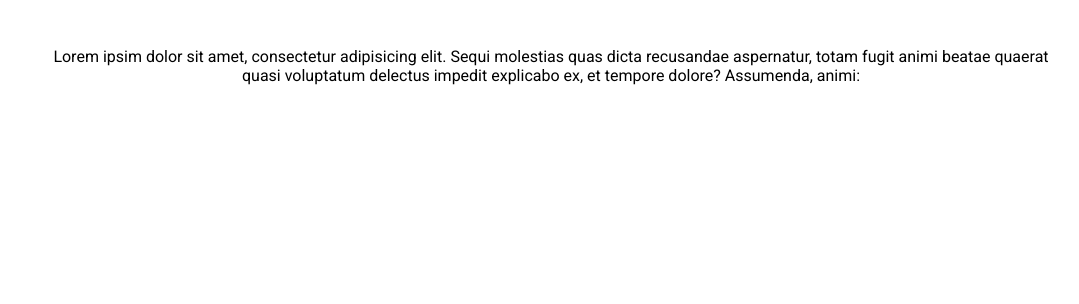
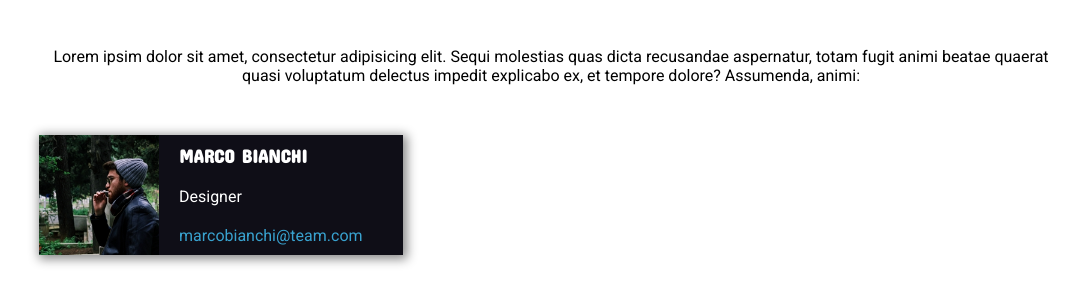
Before and after one commit to CristianMastro/html-css-flex-cards, a plain HTML site: page index.html in a window 1280 px wide. Shown: the part 60-364 px from the top of the page, without its empty margins (89-1168 px from the left). Drawn offline with Linux system fonts and the light colour scheme.

Commit message:
feat: add first contenitor worker

```diff
--- a/index.html
+++ b/index.html
@@ -20,8 +20,22 @@
     <main>
 
         <!--INTRO-->
-        <p>Lorem ipsim dolor sit amet, consectetur adipisicing elit. Sequi molestias quas dicta recusandae aspernatur, totam fugit animi beatae quaerat quasi voluptatum delectus impedit explicabo ex, et tempore dolore? Assumenda, animi:</p>
+        <p class="text-intro">Lorem ipsim dolor sit amet, consectetur adipisicing elit. Sequi molestias quas dicta recusandae aspernatur, totam fugit animi beatae quaerat quasi voluptatum delectus impedit explicabo ex, et tempore dolore? Assumenda, animi:</p>
         <!--END-->
+
+        <!--BOX WORKER-->
+        <div class="box-worker">
+            <Div class="info-contact">
+                <div class="position-info">
+                    <img class="contenitor" src="./img/male1.png" alt="marco-bianchi" srcset="">
+                    <h3 class="contenitor space-info">MARCO BIANCHI</h3>
+                    <p class="contenitor space-info">Designer</p>
+                    <a class="contenitor space-info" href="mailto: marcobianchi@team.com">marcobianchi@team.com</a>
+                </div>
+
+            </Div>
+        </div>
+
     </main>
 
 </body>
--- a/style.css
+++ b/style.css
@@ -9,6 +9,11 @@ main{
     width: 80%;
     min-width: 200px;
     margin: 50px auto;
+    font-family: "roboto", serif;
+}
+
+.text-intro{
+    text-align: center;
 }
 
 #title-page{
@@ -18,9 +23,46 @@ main{
     font-family: "Concert One", sans-serif;
 }
 
-p{
-    font-family: "roboto", serif;
-    text-align: center;
+/*END*/
+
+/*BOX WORKER*/
+
+.box-worker{
+    display: flex;
+    color: white;
+    margin-top: 50px;
 }
 
-/*END*/
+.info-contact{
+    box-shadow: 5px #888888 ;
+    background-color:#0f0e17;
+    box-shadow: 2px 2px 10px 2px #888888;
+}
+
+.position-info{
+    display: flex;
+    flex-direction: column;
+    flex-wrap: wrap;
+    height: 120px;
+    justify-content: space-around;
+}
+
+
+.space-info{
+    padding: 0px 40px 0px 20px;
+}
+
+
+img{
+    height: 120px;
+    width: 120px;
+}
+
+a{
+    text-decoration:none;
+    color:#39a2cf ;
+}
+
+h3{
+    font-family: "Concert One", sans-serif;
+}
```
